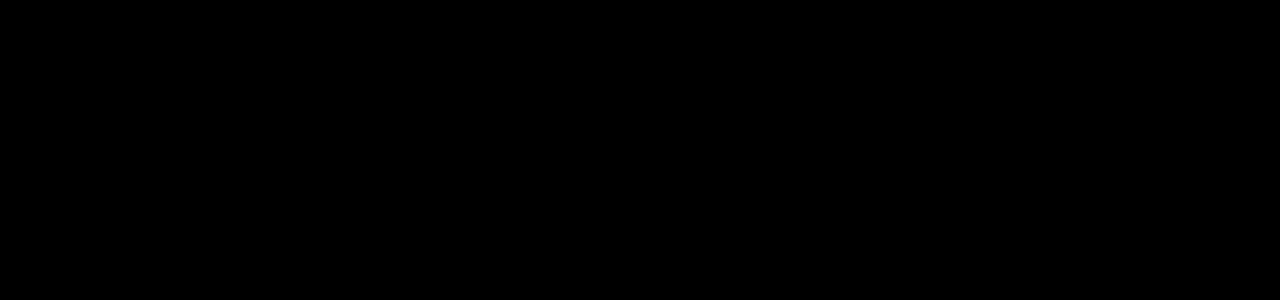
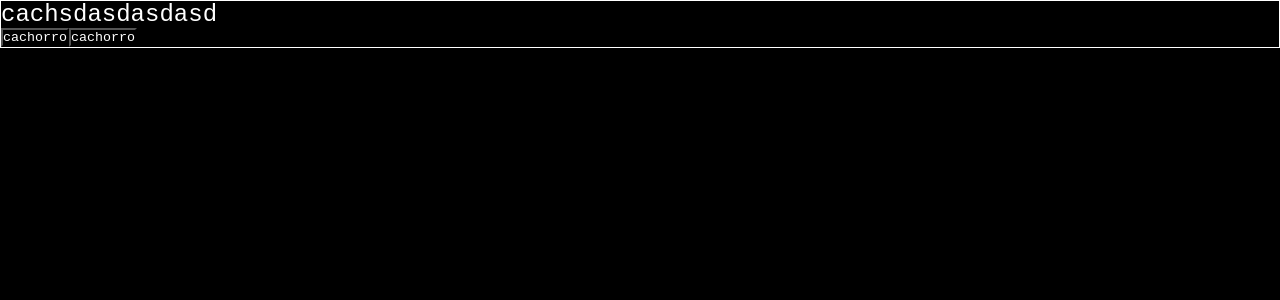
Before and after one commit to V1ctorBarbosa/Are_You_Anxious, a React (Vite) app: page / in a window 1280 px wide. Shown: the top 300 px of the page. Built offline with nearby package versions, Linux system fonts and the light colour scheme; a web font is replaced by a local one.

Commit message:
feat: text + button + box info

```diff
--- a/src/App.tsx
+++ b/src/App.tsx
@@ -3,11 +3,14 @@
 import { GlobalStyles } from "./styles/GlobalStyles";
 import { theme } from "./styles/themes";
 
+//Components
+import Home from "./pages/Home/home";
+
 function App() {
     return (
         <ThemeProvider theme={theme}>
             <GlobalStyles />
-            <div>cachorro</div>
+            <Home />
         </ThemeProvider>
     );
 }
--- /dev/null
+++ b/src/components/Button/button.styles.ts
@@ -0,0 +1,7 @@
+//Styles
+import styled from "styled-components"
+
+export const ButtonContainer = styled.button`
+
+    color: ${props => props.theme.white};
+`
--- /dev/null
+++ b/src/components/Button/button.tsx
@@ -0,0 +1,11 @@
+//Styles
+import { ButtonContainer } from "./button.styles";
+
+//Types
+import { IButton } from "./button.types";
+
+function Button({ children }: IButton) {
+  return <ButtonContainer>{children}</ButtonContainer>;
+}
+
+export default Button;
--- /dev/null
+++ b/src/components/Button/button.types.ts
@@ -0,0 +1,3 @@
+export interface IButton {
+    children: string;
+}
--- /dev/null
+++ b/src/components/InfoBox/infoBox.styles.ts
@@ -0,0 +1,6 @@
+import styled from "styled-components"
+
+export const Container = styled.div`
+    margin: auto;
+    border: solid 1px ${props => props.theme.white};
+`
--- /dev/null
+++ b/src/components/InfoBox/infoBox.tsx
@@ -0,0 +1,19 @@
+//Components
+import Text from "../Text/text"
+import Button from "../Button/button"
+
+//Styles
+import { Container } from "./infoBox.styles"
+
+
+function InfoBox() {
+  return (
+    <Container>
+        <Text size="24">cachsdasdasdasd</Text>
+        <Button>cachorro</Button>
+        <Button>cachorro</Button>
+    </Container>
+  )
+}
+
+export default InfoBox
--- a/src/components/Text/text.styles.ts
+++ b/src/components/Text/text.styles.ts
@@ -7,5 +7,6 @@
 import { handleFontSize } from "./utils"
 
 export const Container = styled.p<IText>`
+    color: ${props => props.theme.white};
     font-size: ${({ size }) => handleFontSize(size)};
 `
--- a/src/components/Text/text.tsx
+++ b/src/components/Text/text.tsx
@@ -4,8 +4,8 @@
 //Styles
 import { Container } from "./text.styles";
 
-function Text({ size }: IText) {
-  return <Container size={size}>Text</Container>;
+function Text({ size, children }: IText) {
+  return <Container size={size}>{children}</Container>;
 }
 
 export default Text;
--- a/src/components/Text/text.types.ts
+++ b/src/components/Text/text.types.ts
@@ -1,3 +1,4 @@
 export interface IText{
     size: string;
+    children: string
 }
--- /dev/null
+++ b/src/pages/Home/home.tsx
@@ -0,0 +1,10 @@
+//Components
+import InfoBox from "../../components/InfoBox/infoBox"
+
+function Home() {
+  return (
+    <InfoBox/>
+  )
+}
+
+export default Home
```
